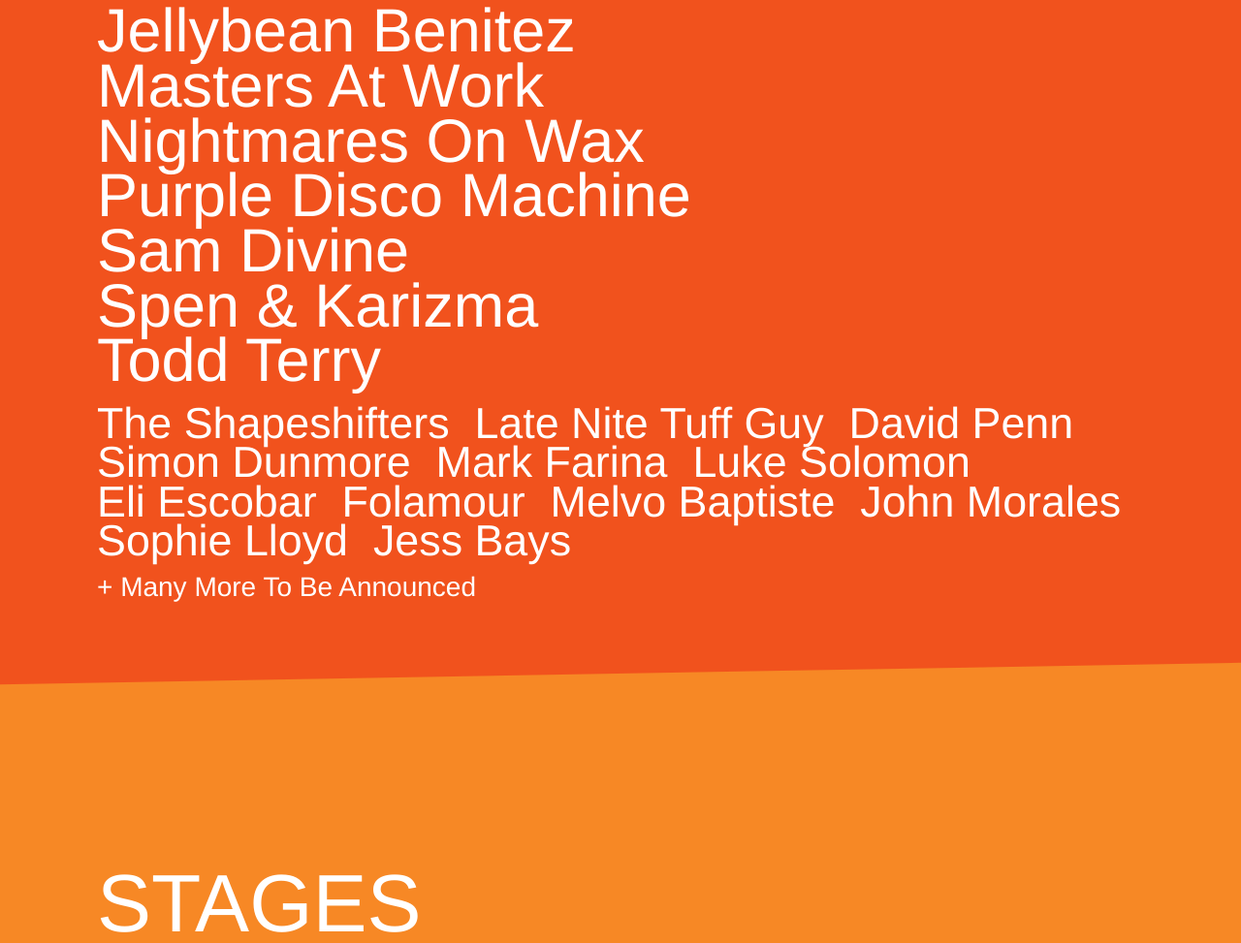
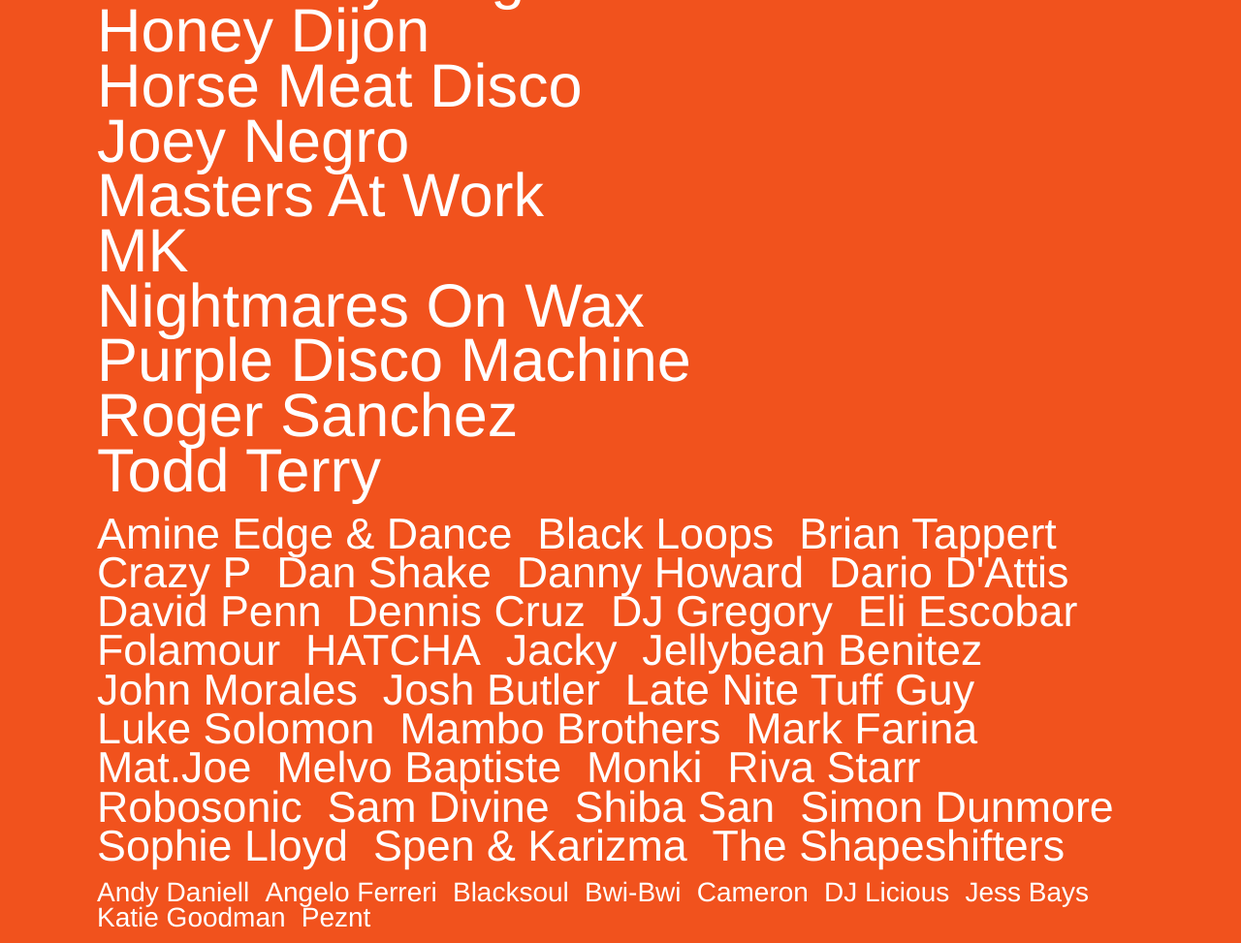
Before and after one commit to George-Evans/defected-croatia, a plain HTML site: page programme.html in a window 1280 px wide. Shown: the part 1139-2112 px from the top of the page at 97% size. Drawn offline with nearby package versions, Linux system fonts and the light colour scheme; a web font is replaced by a local one.

Commit message:
Update line-up and index page ticket link to Eventbrite

```diff
--- a/programme.html
+++ b/programme.html
@@ -205,38 +205,68 @@
 
 				<div class="container">
 					<h2>Line-Up</h2>
-					<h3>Phase 1</h3>
+					<h3>Phase 2</h3>
 					<ul class="lineup-t1">
                         <li>Armand Van Helden</li>
+                        <li>Claptone</li>
+                        <li>Dennis Ferrer</li>
                         <li>Derrick Carter</li>
                         <li>Dimitri From Paris</li>
                         <li>Eats Everything</li>
                         <li>Honey Dijon</li>
                         <li>Horse Meat Disco</li>
-						<li>Jellybean Benitez</li>
+                        <li>Joey Negro</li>
                         <li>Masters At Work</li>
+                        <li>MK</li>
                         <li>Nightmares On Wax</li>
                         <li>Purple Disco Machine</li>
-						<li>Sam Divine</li>
-						<li>Spen & Karizma</li>
+                        <li>Roger Sanchez</li>
                         <li>Todd Terry</li>
                     </ul>
 					<ul class="lineup-t2">
-						<li>The Shapeshifters</li>
-						<li>Late Nite Tuff Guy</li>
+                        <li>Amine Edge &amp; Dance</li>
+                        <li>Black Loops</li>
+                        <li>Brian Tappert</li>
+                        <li>Crazy P</li>
+                        <li>Dan Shake</li>
+                        <li>Danny Howard</li>
+                        <li>Dario D'Attis</li>
                         <li>David Penn</li>
-						<li>Simon Dunmore</li>
-						<li>Mark Farina</li>
-						<li>Luke Solomon</li>
+                        <li>Dennis Cruz</li>
+                        <li>DJ Gregory</li>
                         <li>Eli Escobar</li>
                         <li>Folamour</li>
+                        <li>HATCHA</li>
+                        <li>Jacky</li>
+                        <li>Jellybean Benitez</li>
+                        <li>John Morales</li>
+                        <li>Josh Butler</li>
+                        <li>Late Nite Tuff Guy</li>
+                        <li>Luke Solomon</li>
+                        <li>Mambo Brothers</li>
+                        <li>Mark Farina</li>
+                        <li>Mat.Joe</li>
                         <li>Melvo Baptiste</li>
-						<li>John Morales</li>
+                        <li>Monki</li>
+                        <li>Riva Starr</li>
+                        <li>Robosonic</li>
+                        <li>Sam Divine</li>
+                        <li>Shiba San</li>
+                        <li>Simon Dunmore</li>
                         <li>Sophie Lloyd</li>
-						<li>Jess Bays</li>
+                        <li>Spen &amp; Karizma</li>
+                        <li>The Shapeshifters</li>
                     </ul>
 					<ul class="lineup-t3">
-						<li>+ Many More To Be Announced</li>
+                        <li>Andy Daniell</li>
+                        <li>Angelo Ferreri</li>
+                        <li>Blacksoul</li>
+                        <li>Bwi-Bwi</li>
+                        <li>Cameron</li>
+                        <li>DJ Licious</li>
+                        <li>Jess Bays</li>
+                        <li>Katie Goodman</li>
+                        <li>Peznt</li>
                     </ul>
 				</div>
 
```
Also changed, not shown: index.html (+7 -7 lines). Lines whose indentation alone changed are shown as unchanged.
